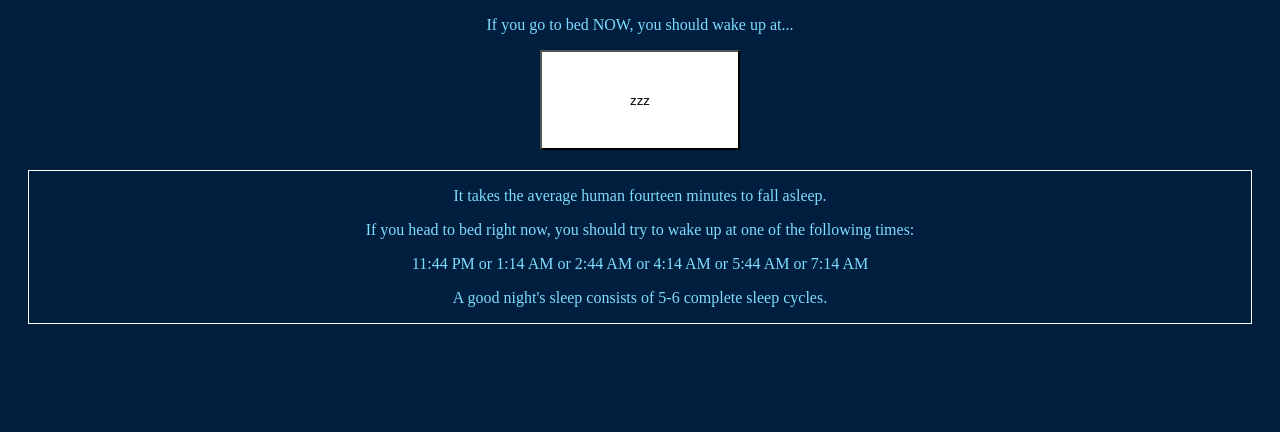
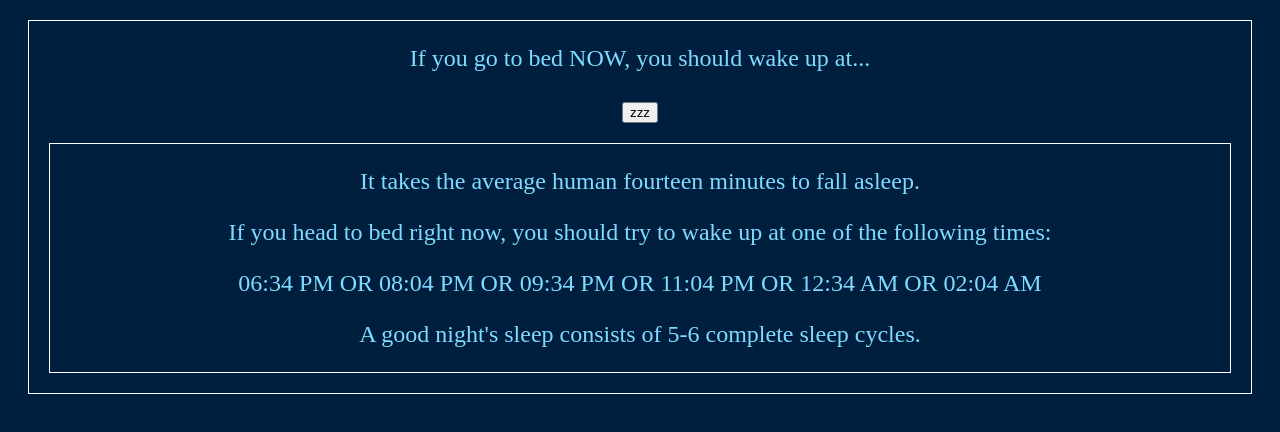
Before and after one commit to bfink83/sleeptimeapp, a plain HTML site: page index.html in a window 1280 px wide. Both pictures are taken after a click on the button "zzz". Drawn offline with Linux system fonts and the light colour scheme.

Commit message:
updated files

```diff
--- a/index.html
+++ b/index.html
@@ -1,21 +1,14 @@
 <!DOCTYPE html>
-    <html lang ="en-us">
-        <head>
-            <meta charset="UTF-8" name="viewport" content="width=device-width, initial-scale=1.0">
-            <title>SleepTime App</title>
-            <link rel="stylesheet" href="style.css"
-            <body>
-                <p>If you go to bed NOW, you should wake up at...</p>
-                <button onclick="zzzOnClick();" style="background-color: white; border-radius: 100; height:100px; width:200px;"> zzz</button>
+<html lang="en">
+<head>
+  <meta charset="UTF-8">
+  <meta name="viewport" content="width=device-width, initial-scale=1.0">
+  <title>SleepTime App</title>
+  <link rel="stylesheet" href="style.css">
 
-                <div class="output">
-                    <p> It takes the average human fourteen minutes to fall asleep.</p>
-                    <p>If you head to bed right now, you should try to wake up at one of the following times:</p>
-                    <p class="hours"> 11:44 PM or 1:14 AM or 2:44 AM or 4:14 AM or 5:44 AM or 7:14 AM</p>
-                    <p> A good night's sleep consists of 5-6 complete sleep cycles.</p>
-                </div>
-
-                <script src="script.js"></script>
-            </body>
-        </head>
-    </html>
+</head>
+<body>
+    <div id="root"></div>
+    <script src="script.js"></script>
+</body>
+</html>
--- a/script.js
+++ b/script.js
@@ -1,32 +1,50 @@
+let root = document.getElementById("root");
+
+let p = document.createElement("p");
+p.innerText = "If you go to bed NOW, you should wake up at...";
+root.append(p);
+
+let zzz = document.createElement("button");
+zzz.innerText = "zzz";
+zzz.addEventListener("click", zzzOnClick);
+root.append(zzz);
+
+let output = document.createElement("div");
+output.className = "output";
+root.append(output);
+
+output.innerHTML = `
+<p>It takes the average human fourteen minutes to fall asleep.</p>
+<p>If you head to bed right now, you should try to wake up at one of the following times:</p>
+<p id="hours">11:44 PM or 1:14 AM or 2:44 AM or 4:14 AM or 5:44 AM or 7:14 AM</p>
+<p>A good night's sleep consists of 5-6 complete sleep cycles.</p>`;
+
 function zzzOnClick() {
     let output = document.querySelector(".output");
-    if (output.style.display === "block") {
-        output.style.display = "none";
-    } else {
-        output.style.display = "block";
-    }
+    output.style.display = "block";
     let hours = "";
 
-    //get current time
-    let now = Date.now();
-    let minute = 60 * 1000;
+    // get current time
+    let now = Date.now(); // in milliseconds
+    let minute = 60 * 1000;  // milliseconds
     let cycle = now;
-    //allow 14 min to fall asleep
+
+    // allow 14 minutes to fall sleep
     cycle += 14 * minute;
 
-    // calculate six sleep cycles
-    for (let i = 0; i < 6; i++) {
-        cycle += 90 * minute;
-        hours += new Date(cycle).toLocaleTimeString([], {hour: '2,digit', minute: '2-digit'});
-        if (i < 5) {
-            hours += " or ";
-        }
+    // calculate 6 sleep cycles (each 90 minutes)
+    for(let i = 0; i < 6; i++) {
+      cycle += 90 * minute;
+
+      // append the sleep cycles to hours string
+      hours += new Date(cycle).toLocaleTimeString([], { hour: '2-digit', minute: '2-digit' });
+
+      if (i < 5) {
+        hours += " OR ";
+      }
     }
 
-
-    //append the hours with the formatted sleep cycles
-
-
-    let hoursElm = document.querySelector(".hours");
+    // output hours
+    let hoursElm = document.querySelector("#hours");
     hoursElm.innerText = hours;
-}
+  }
--- a/style.css
+++ b/style.css
@@ -1,14 +1,17 @@
 body {
     text-align: center;
     background-color: #001f3f;
-    color: #7FDBFF;
+    color: #7fdbff;
+    font-size: 150%;
 }
+
 div {
     border: 1px solid white;
     margin: 20px;
     display: block;
 }
-.output{
+
+.output {
     border: 1px solid white;
     margin: 20px;
     display: none;
```
Also changed, not shown: 1 other file.
